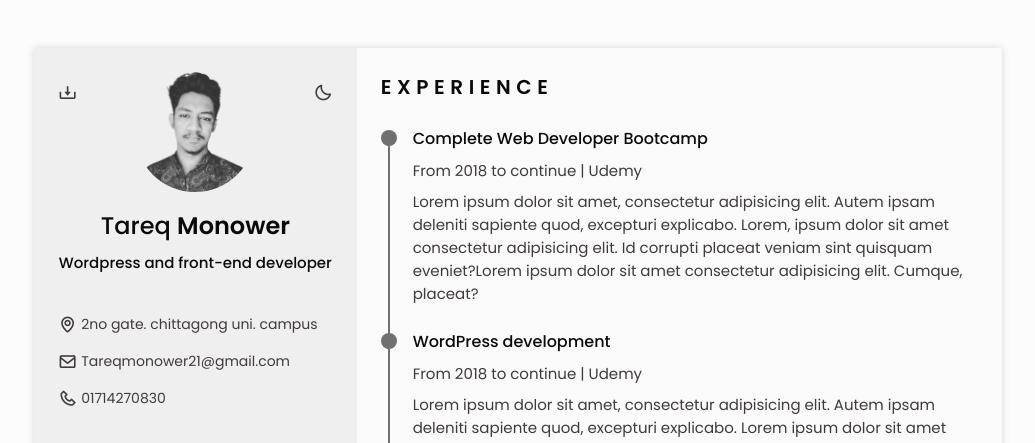
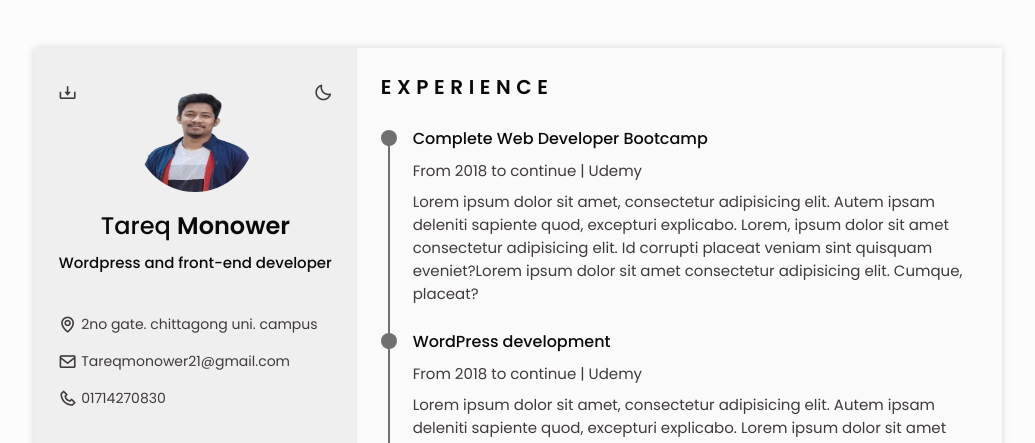
Before and after one commit to tamimhasan19702/responsive-cv-website, a plain HTML site: page index.html in a window 1280 px wide. Shown: the top 443 px of the page, without its empty margins (122-1157 px from the left). Drawn offline with nearby package versions, Linux system fonts and the light colour scheme.

Commit message:
Update index.html

```diff
--- a/index.html
+++ b/index.html
@@ -91,7 +91,7 @@
         <section class="home" id="home">
          <div class="home-container section bd-grid">
             <div class="home-data bd-grid">
-                  <img src="./img/tamim.png" alt="" class="home-img">
+                  <img src="./img/320044636_1253167781898051_8668547872220513330_n-removebg-preview.png" alt="" class="home-img">
 
                   <h1 class="home-title">Tareq <b>Monower</b></h1>
                   <h3 class="home-profession">Wordpress and front-end developer</h3>
```
